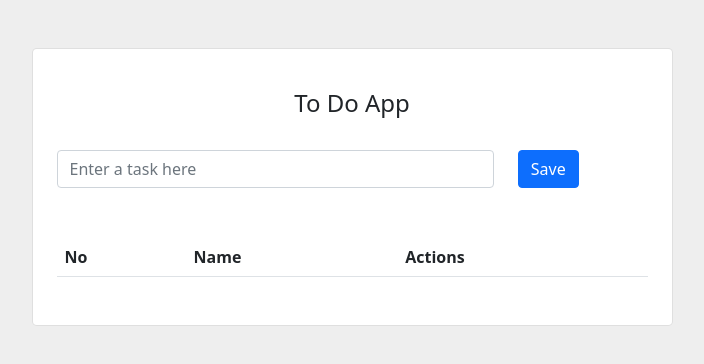
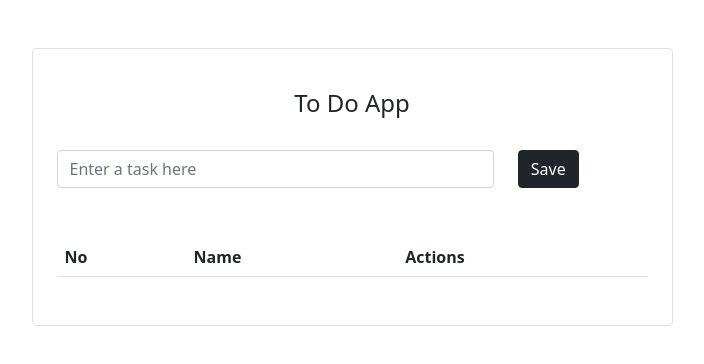
Before and after one commit to rajrachchh14/React-Todo-Function-Base, a React (Create React App) app: page / in a window 1280 px wide. Shown: the top 364 px of the page, without its empty margins (288-992 px from the left). Built offline with nearby package versions, Linux system fonts and the light colour scheme.

Commit message:
2 files modified

```diff
--- a/src/App.js
+++ b/src/App.js
@@ -1,23 +1,22 @@
 import React, { useState } from 'react';
 
 export default function App() {
-  const [TaskName, setTaskName] = useState('');
-  const [TaskList, setTaskList] = useState([]);
+  const [taskName, setTaskName] = useState('');
+  const [taskList, setTaskList] = useState([]);
 
   let InputValue = (e) => {
-    // console.log(e.target.value);
     setTaskName(e.target.value);
   };
 
   let Submit = () => {
-    setTaskList((OldData) => {
-      return [...OldData, TaskName];
+    setTaskList((oldValue) => {
+      // Old array + New items Merge and Return New arrayF
+      return [...oldValue, taskName];
     });
   };
 
   return (
     <>
-      <section className="vh-100 section">
       <div className="container py-5">
         <div className="row d-flex justify-content-center align-items-center ">
           <div className="col col-lg-9 col-xl-7">
@@ -41,7 +40,7 @@ export default function App() {
                   <div className="col-2">
                     <button
                       type="submit"
-                        className="btn btn-primary"
+                      className="btn btn-dark"
                       onClick={Submit}
                     >
                       Save
@@ -58,7 +57,7 @@ export default function App() {
                     </tr>
                   </thead>
                   <tbody>
-                      {TaskList.map((items, index) => {
+                    {taskList.map((items, index) => {
                       return (
                         <tr key={index}>
                           <th scope="row">{index}</th>
@@ -79,7 +78,6 @@ export default function App() {
           </div>
         </div>
       </div>
-      </section>
     </>
   );
 }
--- a/src/style.css
+++ b/src/style.css
@@ -1,4 +1,4 @@
-.section {
+body {
   background-color: #eee;
 }
 
```
Lines whose indentation alone changed are shown as unchanged.
